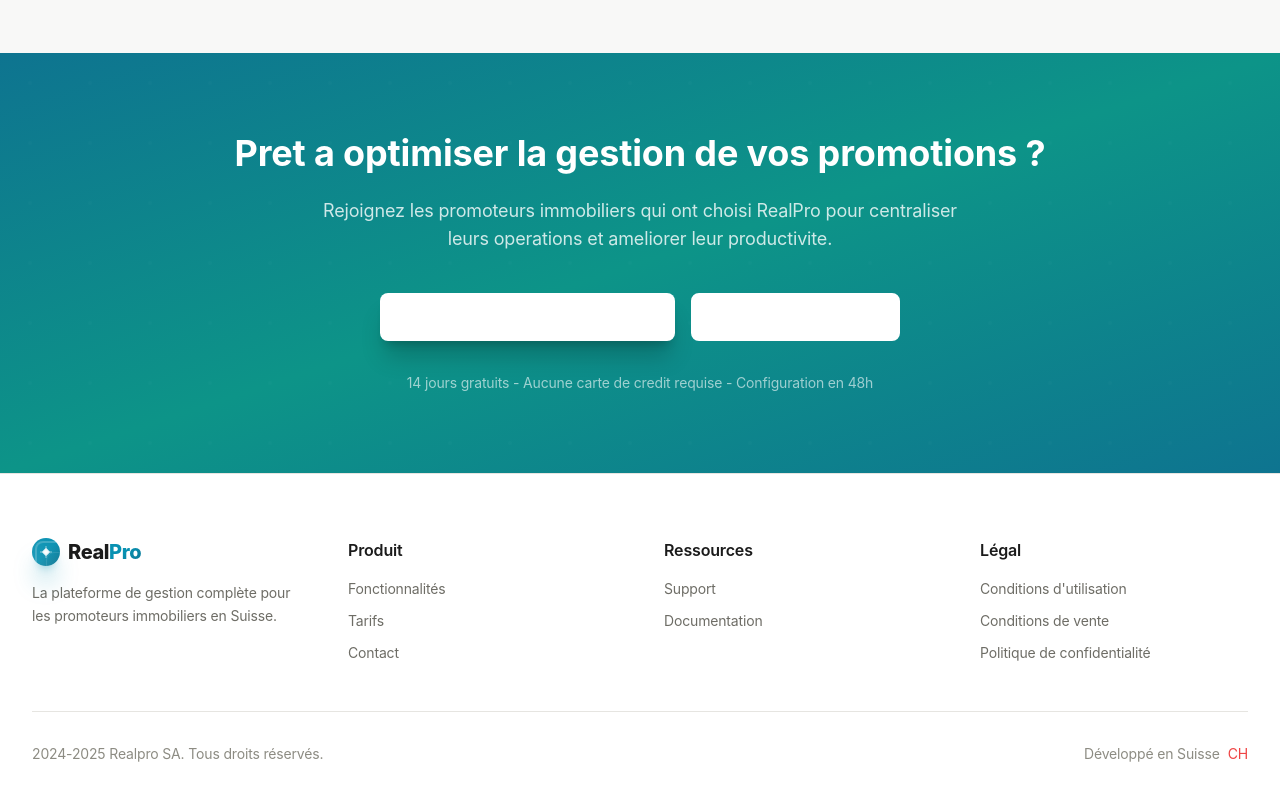
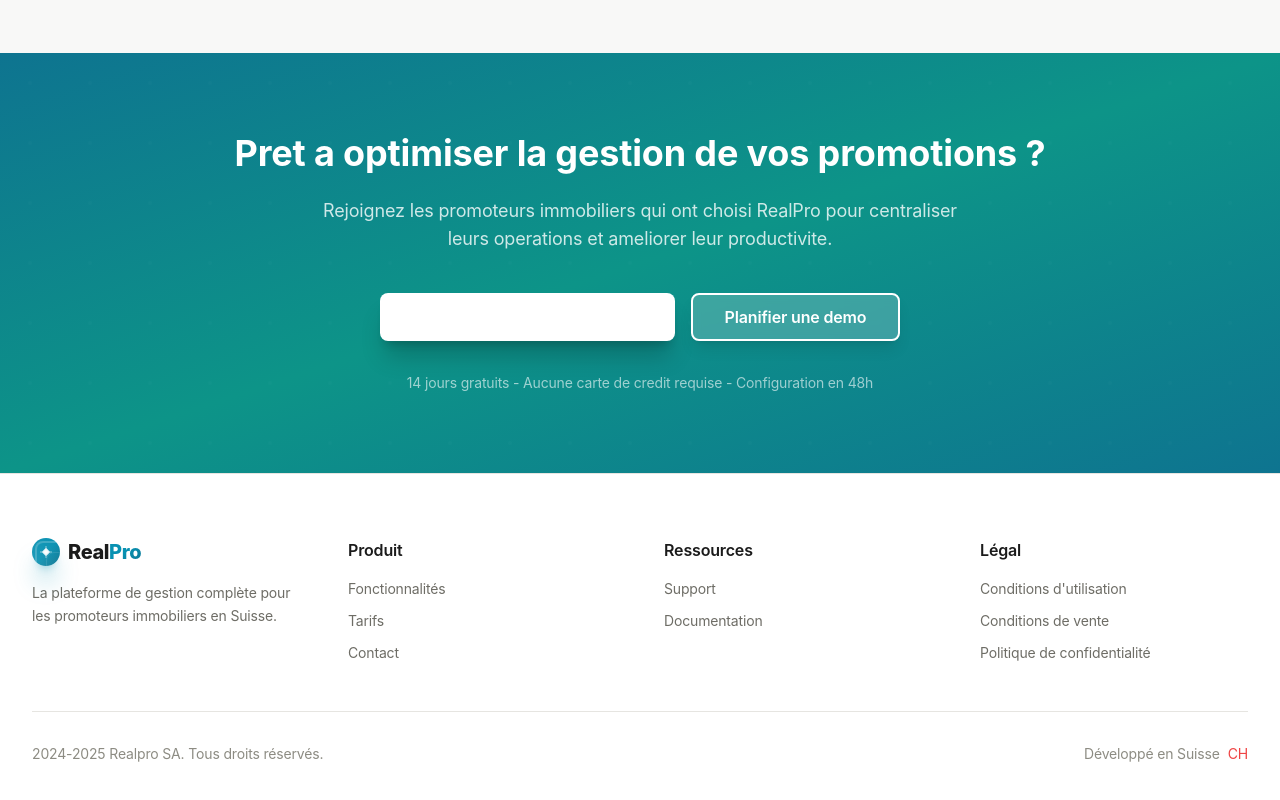
Before and after one commit to killianhirsbrunner/Realpro, a React (Vite) app: page / in a window 1280 px wide. Shown: the part 4064-4864 px from the top of the page. Built offline with nearby package versions, Linux system fonts and the light colour scheme; no server answers.

Commit message:
Updated Landing.tsx

```diff
--- a/src/pages/public/Landing.tsx
+++ b/src/pages/public/Landing.tsx
@@ -586,7 +586,7 @@ export function Landing() {
                 </Button>
               </Link>
               <Link to="/contact">
-                <Button size="lg" variant="outline" className="h-12 px-8 text-base border-2 border-white text-white hover:bg-white hover:text-cyan-700 font-semibold transition-all">
+                <Button size="lg" className="h-12 px-8 text-base bg-white/20 backdrop-blur-sm border-2 border-white text-white hover:bg-white hover:text-cyan-700 font-semibold transition-all shadow-lg">
                   Planifier une demo
                 </Button>
               </Link>
```
